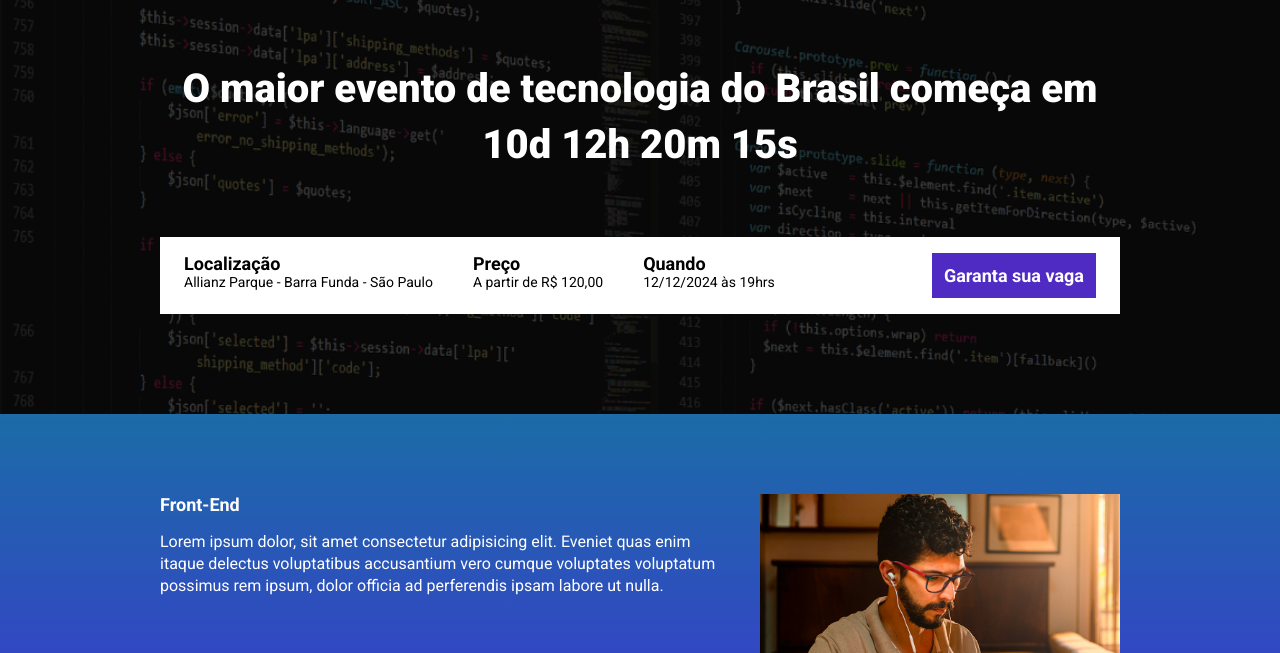
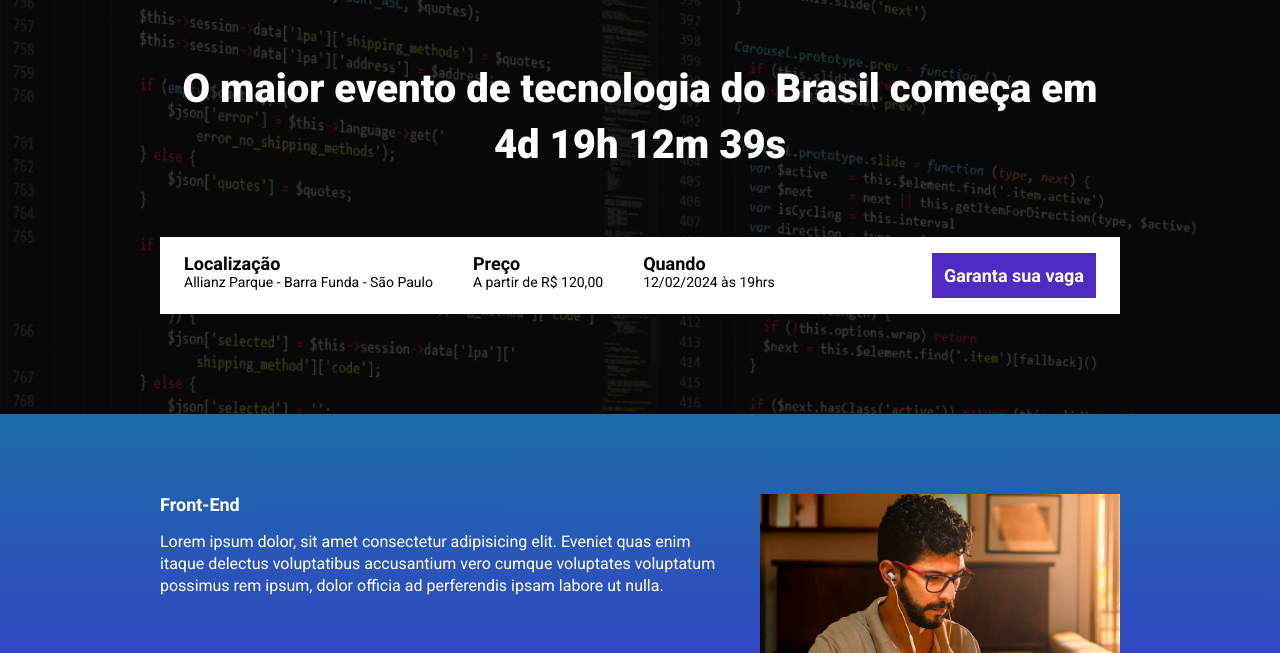
Before and after one commit to adrianohq/ebac_tech_talks, a website built with Parcel: page src/index.html in a window 1280 px wide. Shown: the part 147-800 px from the top of the page. Built offline with nearby package versions, Linux system fonts and the light colour scheme.

Commit message:
criando a contagem regressiva

```diff
--- a/package.json
+++ b/package.json
@@ -2,9 +2,9 @@
   "name": "ebac_talks",
   "version": "1.0.0",
   "description": "",
-  "main": "index.js",
   "scripts": {
-    "dev": "parcel src/index.html src/styles/main.scss src/scripts/main.js --no-cache",
+    "dev": "parcel src/index.html src/styles/main.scss src/scripts/main.js",
+    "build" : "parcel build src/index.html",
     "test": "echo \"Error: no test specified\" && exit 1"
   },
   "keywords": [],
--- a/src/index.html
+++ b/src/index.html
@@ -17,7 +17,7 @@
         <div class="container">
             <img class="hero__logo" src="images/ebac_logo.svg" alt="EBAC">
             <p class="hero__text">
-                O maior evento de tecnologia do Brasil começa em 10d 12h 20m 15s
+                O maior evento de tecnologia do Brasil começa em <span id="contador"></span>
             </p>
             <div class="infos-bar">
                 <ul class="infos-bar__infos">
@@ -31,7 +31,7 @@
                     </li>
                     <li class="infos-bar__infos__item">
                         <b>Quando</b>
-                        12/12/2024 às 19hrs
+                        12/02/2024 às 19hrs
                     </li>
                 </ul>
                 <a href="#" class="button button--primary">
--- a/src/scripts/main.js
+++ b/src/scripts/main.js
@@ -1 +1,27 @@
 AOS.init();
+
+const dataDoEvento = new Date("Feb 12, 2024 19:00:00");
+const timeStampDoEvento = dataDoEvento.getTime();
+
+const contaAsHoras = setInterval(function() {
+    const agora = new Date();
+    const timeStampAtual = agora.getTime();
+
+    const distanciaAteOEvento = timeStampDoEvento - timeStampAtual;
+
+    const diaEmMs = 1000 * 60 * 60 * 24;
+    const horaEmMs = 1000 * 60 * 60;
+    const minutoEmMs = 1000 * 60
+
+    const diasAteOEvento = Math.floor(distanciaAteOEvento / diaEmMs);
+    const horasAteOEvento = Math.floor((distanciaAteOEvento % diaEmMs) / horaEmMs);
+    const minutosAteOEvento = Math.floor(distanciaAteOEvento % horaEmMs / minutoEmMs);
+    const segundosAteOEvento = Math.floor((distanciaAteOEvento % minutoEmMs) / 1000);
+
+    document.getElementById('contador').innerHTML = `${diasAteOEvento}d ${horasAteOEvento}h ${minutosAteOEvento}m ${segundosAteOEvento}s`;
+
+    if(distanciaAteOEvento < 0) {
+        clearInterval(contaAsHoras);
+        document.getElementById('contador').innerHTML = 'Evento expirado!'
+    }
+}, 1000);
```
